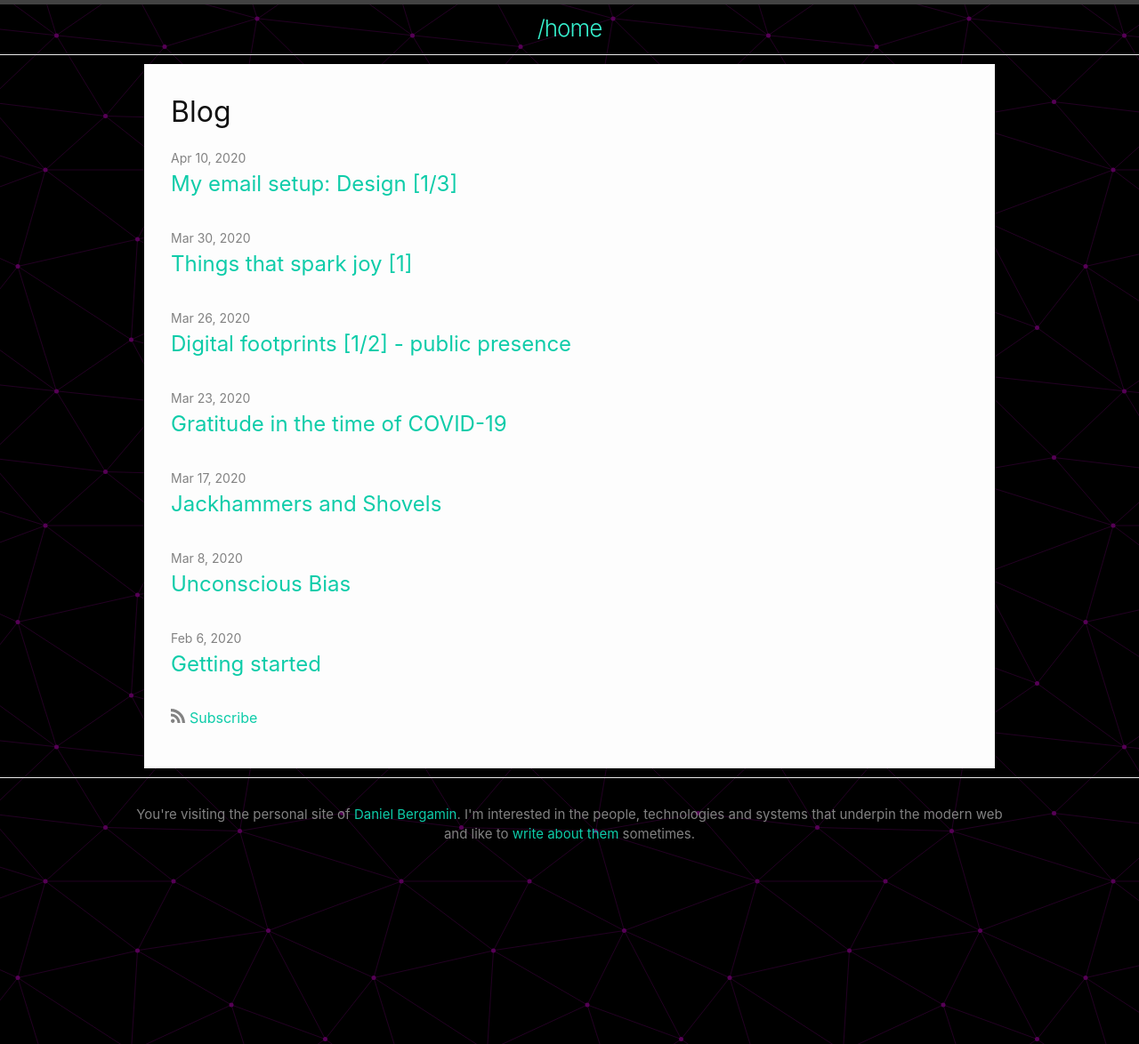
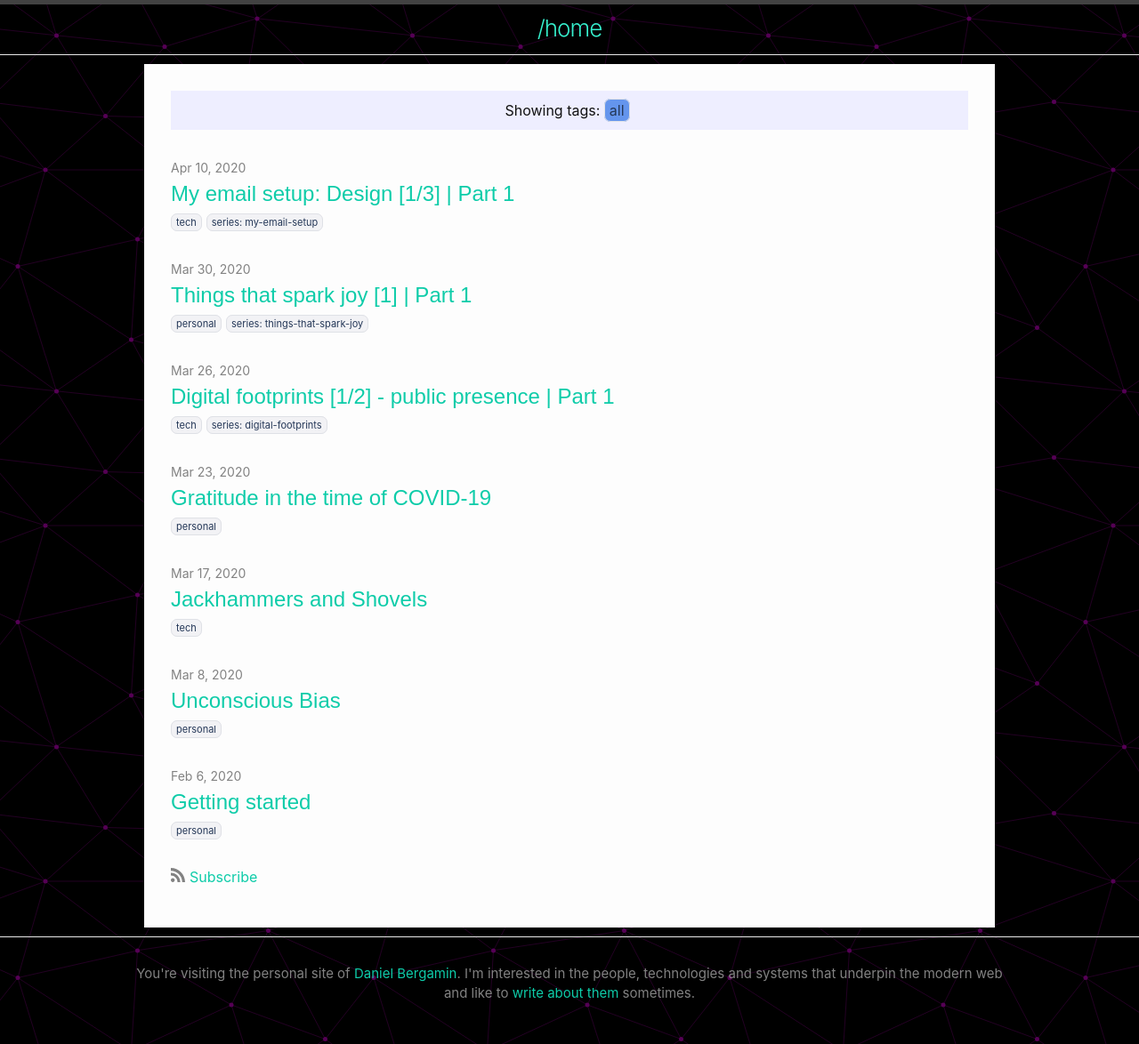
Before and after one commit to dbergamin/dbergamin-personal-site, a Jekyll site: the page built from site/blog.markdown, in a window 1280 px wide. Shown: the whole page at 89% size. Built offline with Jekyll 4.4.1, drawn with Linux system fonts in a browser that asks for light colours.

Commit message:
Add filtering capability to blog posts page

```diff
--- a/site/_layouts/blog.html
+++ b/site/_layouts/blog.html
@@ -3,12 +3,14 @@ layout: default
 ---
 
 <div class="home">
-  {%- if page.title -%}
-    <h1 class="page-heading">{{ page.title }}</h1>
-  {%- endif -%}
+  <div class="filter-container">
+    <div id="filter-panel" class="filter-panel">
+      <span>Showing tags:</span>
+      <span id="filter-template" class="filter-tag" style="display: none"></span>
+    </div>
+  </div>
 
   {{ content }}
-
 
   {% if site.paginate %}
     {% assign posts = paginator.posts %}
@@ -24,16 +26,23 @@ layout: default
     <ul class="post-list">
       {%- assign date_format = site.minima.date_format | default: "%b %-d, %Y" -%}
       {%- for post in posts -%}
-      <li>
+      <li class="post-item">
         <span class="post-meta">{{ post.date | date: date_format }}</span>
-        <h3>
+        <div class="post-name">
           <a class="post-link" href="{{ post.url | relative_url }}">
             {{ post.title | escape }}
+            {%- if post.part -%}
+              <span> | Part {{ post.part }}</span>
+            {%- endif -%}
           </a>
-        </h3>
-        {%- if site.show_excerpts -%}
-          {{ post.excerpt }}
-        {%- endif -%}
+
+        </div>
+        <div class="post-tags">
+          <span class="post-tag">{{ post.categories }}</span>
+          {%- if post.series -%}
+            <span class="post-tag">Series: {{ post.series }}</span>
+          {%- endif -%}
+        </div>
       </li>
       {%- endfor -%}
     </ul>
@@ -63,4 +72,6 @@ layout: default
     </p>
   {%- endif -%}
 
+  <!-- Script to show/hide post elements on a page based on tags -->
+  <script type='text/javascript' src='assets/js/post-filter.js' async defer></script>
 </div>
--- a/site/_sass/custom/_extensions.scss
+++ b/site/_sass/custom/_extensions.scss
@@ -35,3 +35,27 @@
   background: lightgoldenrodyellow;
   padding: 3px;
 }
+
+
+// Styles for the filtering system for my posts on the blog landing page
+.filter-container {
+  display: flex;
+  align-items: center;
+  justify-content: center;
+  background: #eef;
+  margin-bottom: $spacing-unit
+}
+
+.filter-panel {
+  margin: $spacing-unit / 3;
+}
+
+.filter-tag {
+  @extend .post-tag;
+  font-size: medium;
+}
+
+.filter-tag-active {
+  @extend .filter-tag;
+  background: cornflowerblue;
+}
--- a/site/_sass/minima/_layout.scss
+++ b/site/_sass/minima/_layout.scss
@@ -119,8 +119,25 @@
 }
 
 .post-link {
-  display: block;
   @include relative-font-size(1.5);
+}
+
+.post-name {
+  display: flex;
+  font-family: sans-serif;
+}
+
+
+// Tags on the blog page for filtering
+.post-tag {
+  background: #f2f2f5;
+  border: 1px solid #dfe1e6;
+  color: #253858;
+  border-radius: 7px;
+  font-size: 11px;
+  padding: 2px 5px;
+  text-transform: lowercase;
+  margin-right: 5px;
 }
 
 /**
--- /dev/null
+++ b/site/assets/js/post-filter.js
@@ -0,0 +1,91 @@
+var FILTER_PANEL = document.querySelector('#filter-panel');
+var FILTER_TEMPLATE = document.querySelector('#filter-template');
+
+class DanUtils {
+  /**
+   * Thanks 'https://stackoverflow.com/users/633183/thank-you' for this snippet
+   * https://stackoverflow.com/a/27747377
+   */
+  static dec2hex(dec) {
+    return ('0' + dec.toString(16)).substr(-2);
+  }
+
+  // generateId :: Integer -> String
+  static generateId(len) {
+    var arr = new Uint8Array((len || 40) / 2);
+    window.crypto.getRandomValues(arr);
+    return Array.from(arr, DanUtils.dec2hex).join('');
+  }
+}
+
+class Filter {
+  constructor(name, expression) {
+    this.id = "filter-" + DanUtils.generateId(8);
+    this.name = name;
+    this.expression = expression;
+    this.element = Filter.getNewFilterElement(this.id, this.name, this.expression);
+  }
+
+  activate() {
+    this.element.classList.add('filter-tag-active');
+  }
+
+  deactivate() {
+    this.element.classList.remove('filter-tag-active');
+  }
+
+  remove() {
+    this.element.remove();
+  }
+
+  hide() {
+    this.element.setAttribute('style','display: none');
+  }
+
+  show() {
+    this.element.removeAttribute('style');
+  }
+
+  static getNewFilterElement(id, name, expression) {
+    var newFilter = FILTER_TEMPLATE.cloneNode(true);
+    newFilter.id = id;
+    newFilter.textContent = name;
+    newFilter.setAttribute('filter-value', expression);
+    return newFilter;
+  }
+}
+
+class FilterInterface {
+  constructor() {
+    this.filters = [];
+    this.wirePostTagClickEvents();
+  }
+
+  addNewFilter(name, expression) {
+    var newFilter = new Filter(name, expression);
+    this.filters.push(newFilter);
+    FILTER_PANEL.insertBefore(newFilter.element, FILTER_TEMPLATE);
+    return newFilter;
+  }
+
+  wirePostTagClickEvents() {
+    var postTags = document.getElementsByClassName("post-tag");
+    for (const postTag of postTags) {
+      postTag.addEventListener('click', this.postTagClickEvent);
+    }
+  }
+
+  // Method wired into to post tags to handle clicks
+  postTagClickEvent(event) {
+    console.log(event.target);
+    console.log(event.target.innerHTML);
+    const filter = FILTER_INTERFACE.addNewFilter(event.target.innerHTML, event.target.innerHTML);
+    filter.show();
+    filter.activate();
+  }
+}
+
+var FILTER_INTERFACE = new FilterInterface();
+var ALL_FILTER = FILTER_INTERFACE.addNewFilter('all', '.*');
+ALL_FILTER.show();
+ALL_FILTER.activate();
```
